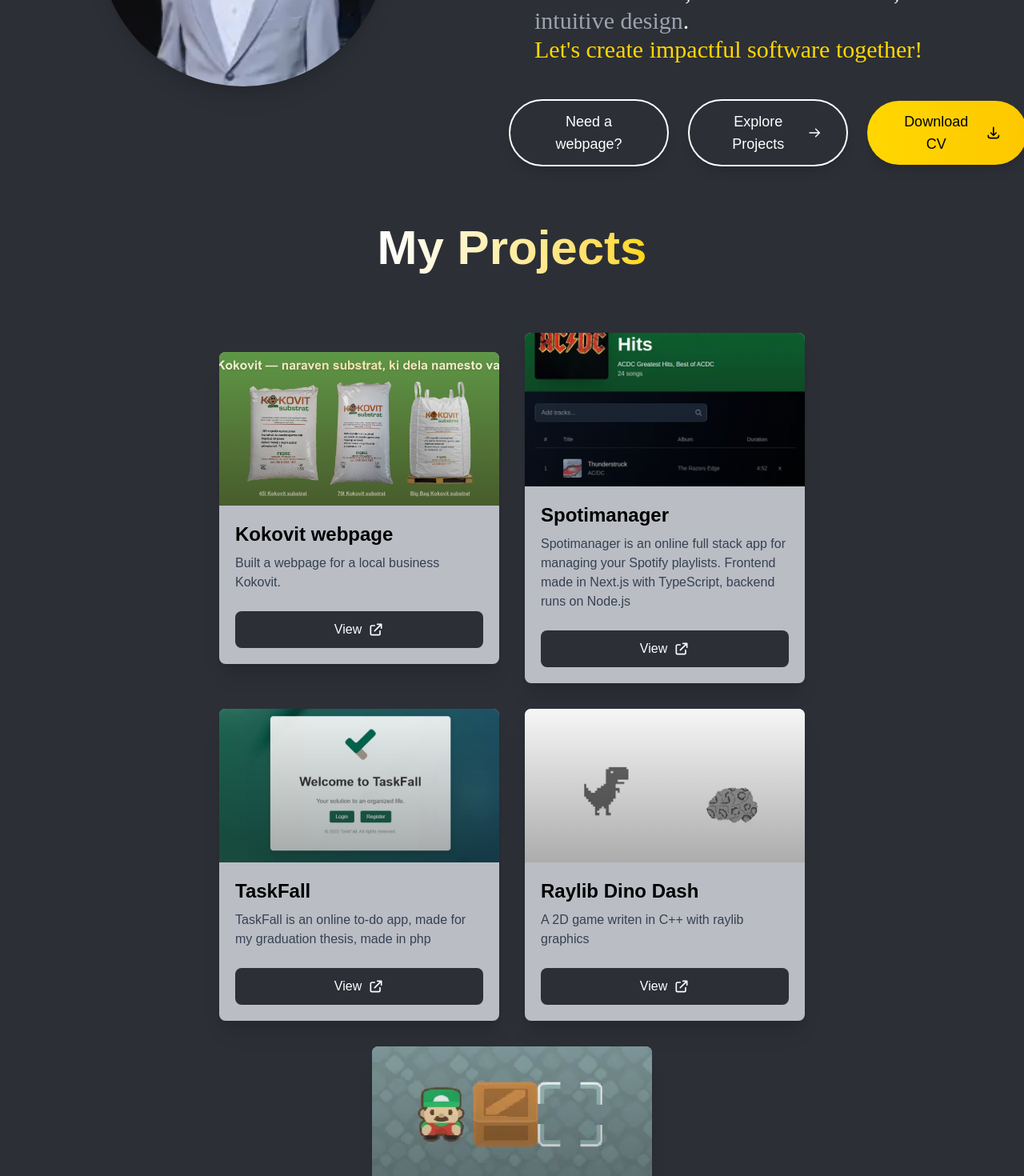
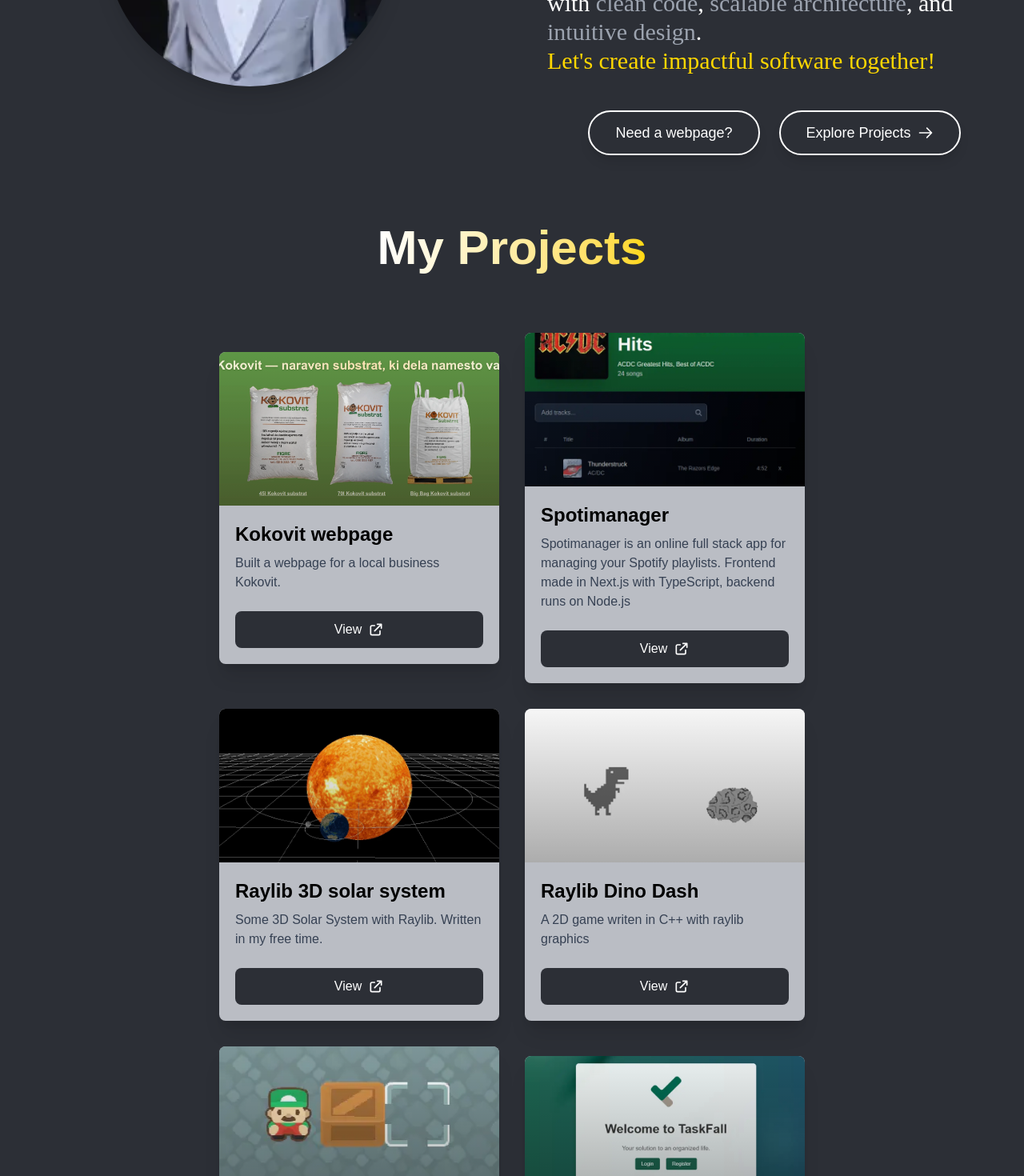
Before and after one commit to strnadaljaz/new_portfolio, a Next.js app: page / in a window 1280 px wide. Shown: the part 520-1990 px from the top of the page at 80% size. Built offline with nearby package versions, Linux system fonts and the light colour scheme; no server answers.

Commit message:
removed cv, changed layout a little, added one more project (threed-raylib)

```diff
--- a/src/Components/Hero.jsx
+++ b/src/Components/Hero.jsx
@@ -105,14 +105,6 @@
                             </svg>
                         </a>
                     </button>
-                    <button className={`${cvButtonStyle} min-w-[180px] sm:min-w-[200px]`}>
-                        <a href="/cv.pdf" download="Aljaž_Strnad_CV" className="relative z-10 flex items-center justify-center">
-                            <span>Download CV</span>
-                            <svg xmlns="http://www.w3.org/2000/svg" className="h-5 w-5 ml-2 transform transition-transform group-hover:translate-y-1" fill="none" viewBox="0 0 24 24" stroke="currentColor">
-                                <path strokeLinecap="round" strokeLinejoin="round" strokeWidth={2} d="M4 16v1a3 3 0 003 3h10a3 3 0 003-3v-1m-4-4l-4 4m0 0l-4-4m4 4V4" />
-                            </svg>
-                        </a>
-                    </button>
                 </div>
             </motion.div>
         </div>
--- a/src/Components/Projects.jsx
+++ b/src/Components/Projects.jsx
@@ -7,9 +7,11 @@
     const projects = [
         { title: "Kokovit webpage", image: "kokovit.webp", description: "Built a webpage for a local business Kokovit.", link: "https://www.kokovit.si" },
         { title: "Spotimanager", image: "spotimanager.webp", description: "Spotimanager is an online full stack app for managing your Spotify playlists. Frontend made in Next.js with TypeScript, backend runs on Node.js", link: "https://github.com/strnadaljaz/spotify-playlist-manager" },
-        { title: "TaskFall", image: "taskfall.webp", description: "TaskFall is an online to-do app, made for my graduation thesis, made in php", link: "https://github.com/strnadaljaz/TaskFall" },
+        { title: "Raylib 3D solar system", image: "threed-raylib.webp", description: "Some 3D Solar System with Raylib. Written in my free time.", link: "https://github.com/strnadaljaz/threed-raylib" },
         { title: "Raylib Dino Dash", image: "dino.webp", description: "A 2D game writen in C++ with raylib graphics", link: "https://github.com/strnadaljaz/RaylibDinoDash" },
         { title: "Sokoban Standalone", image: "sokoban.webp", description: "A 2D game writen in C++ with raylib graphics, featuring a classic puzzle gameplay", link: "https://github.com/strnadaljaz/SokobanStandalone" },
+        { title: "TaskFall", image: "taskfall.webp", description: "TaskFall is an online to-do app, made for my graduation thesis, made in php", link: "https://github.com/strnadaljaz/TaskFall" },
+
     ];
 
     return (
--- a/src/Components/Skills.jsx
+++ b/src/Components/Skills.jsx
@@ -25,17 +25,17 @@
             ]
         },
         {
+            category: "Game Development",
+            technologies: [
+                { name: "C++", icon: "/icons/c++.svg" },
+                { name: "Raylib", icon: "/icons/raylib.svg" },
+            ]
+        },
+        {
             category: "Tools",
             technologies: [
                 { name: "Git", icon: "/icons/git.svg" },
                 { name: "GitHub", icon: "/icons/github.svg" },
-            ]
-        },
-        {
-            category: "Game Development",
-            technologies: [
-                { name: "C++", icon: "/icons/c++.svg" },
-                { name: "Raylib", icon: "/icons/raylib.svg" },
             ]
         }
     ];
```
Also changed, not shown: public/threed-raylib.webp (added).
